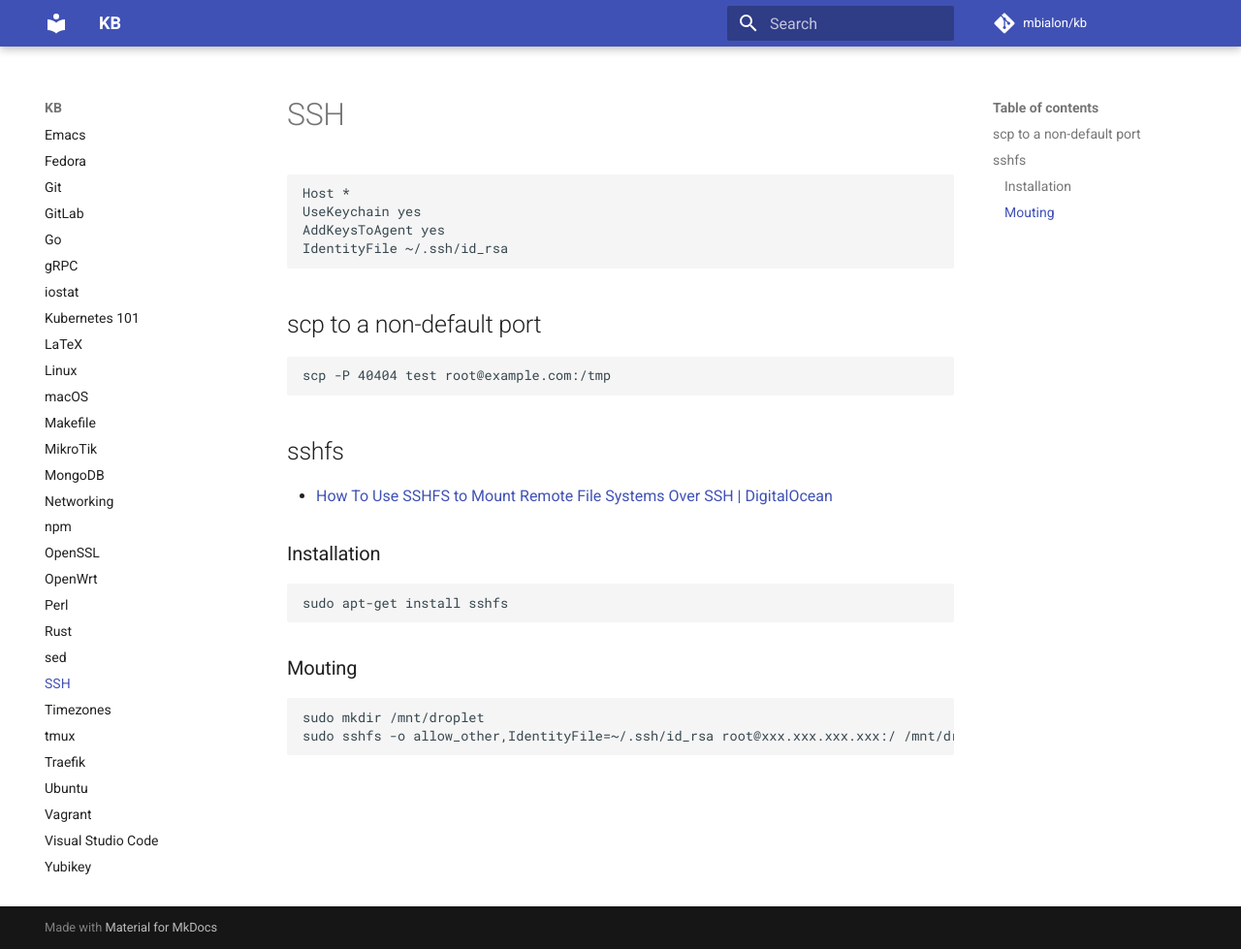
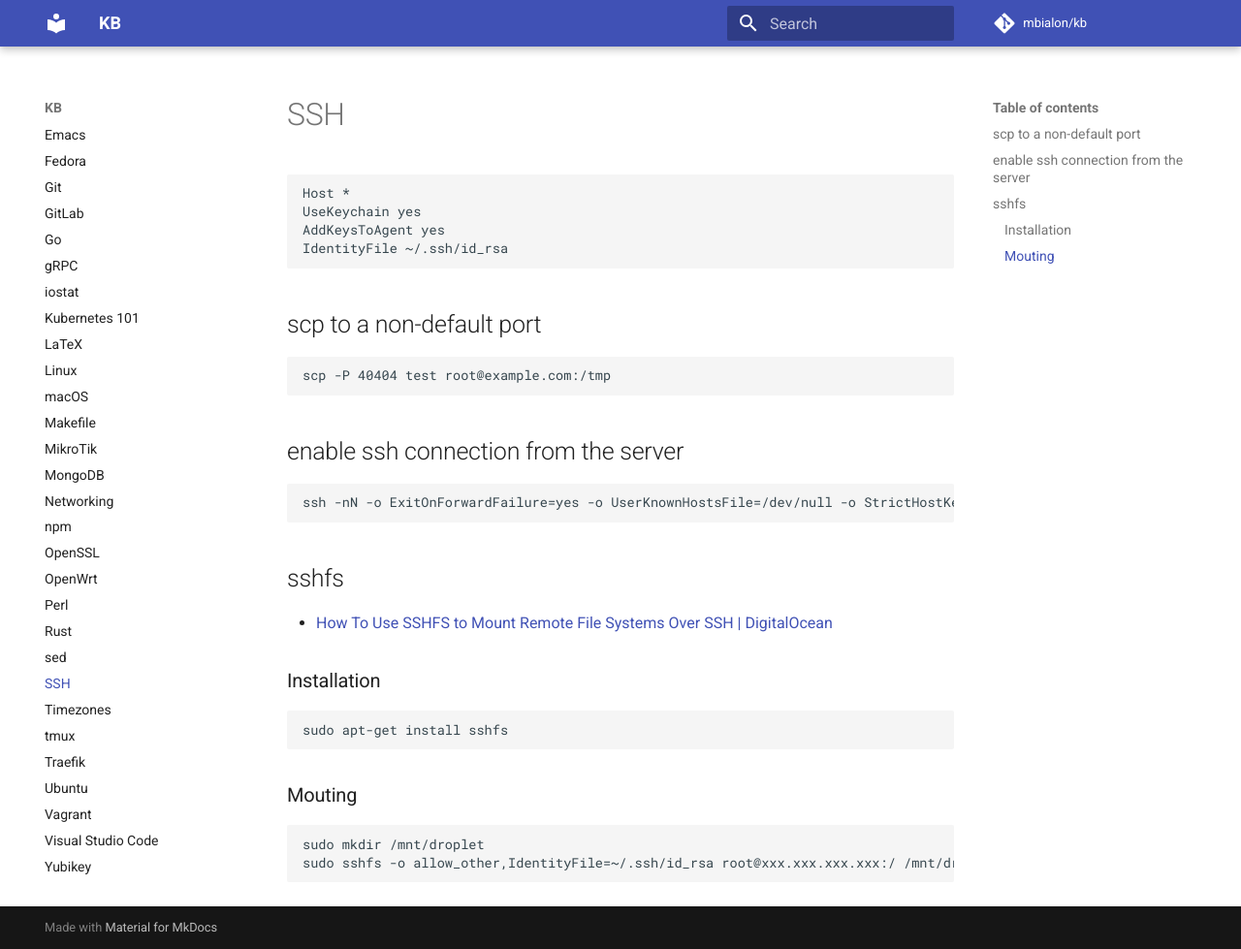
Before and after one commit to mbialon/kb, an MkDocs documentation site: the page built from docs/ssh.md, in a window 1280 px wide and 979 px high. Shown: the whole window at 97% size. Built offline with MkDocs 1.6.1 and Material for MkDocs 9.7.7, drawn with Linux system fonts in a browser that asks for light colours; comment, search, counter and statistics services are not loaded.

Commit message:
Update ssh.md

````diff
--- a/docs/ssh.md
+++ b/docs/ssh.md
@@ -11,6 +11,12 @@
 
 ```
 scp -P 40404 test root@example.com:/tmp
+```
+
+## enable ssh connection from the server
+
+```
+ssh -nN -o ExitOnForwardFailure=yes -o UserKnownHostsFile=/dev/null -o StrictHostKeyChecking=no -R 3001:localhost:22 user@example.com
 ```
 
 ## sshfs
````
